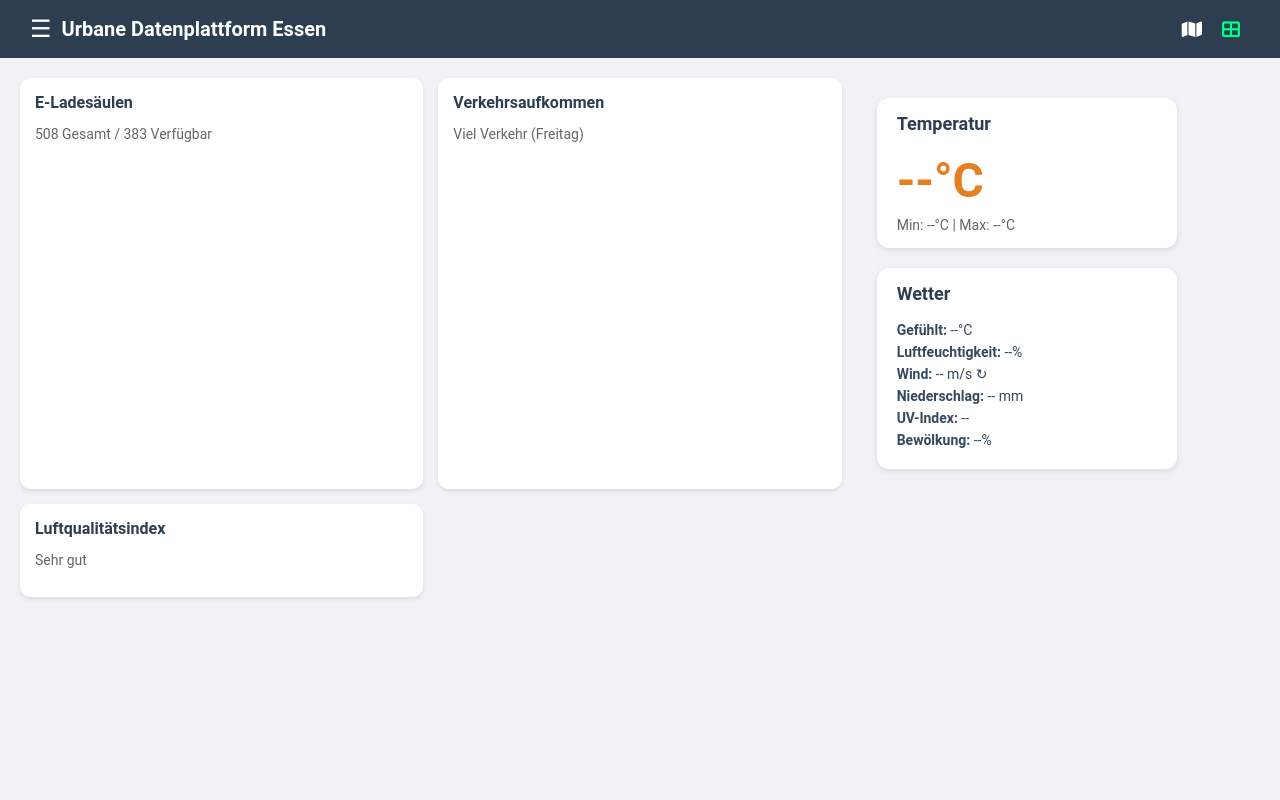
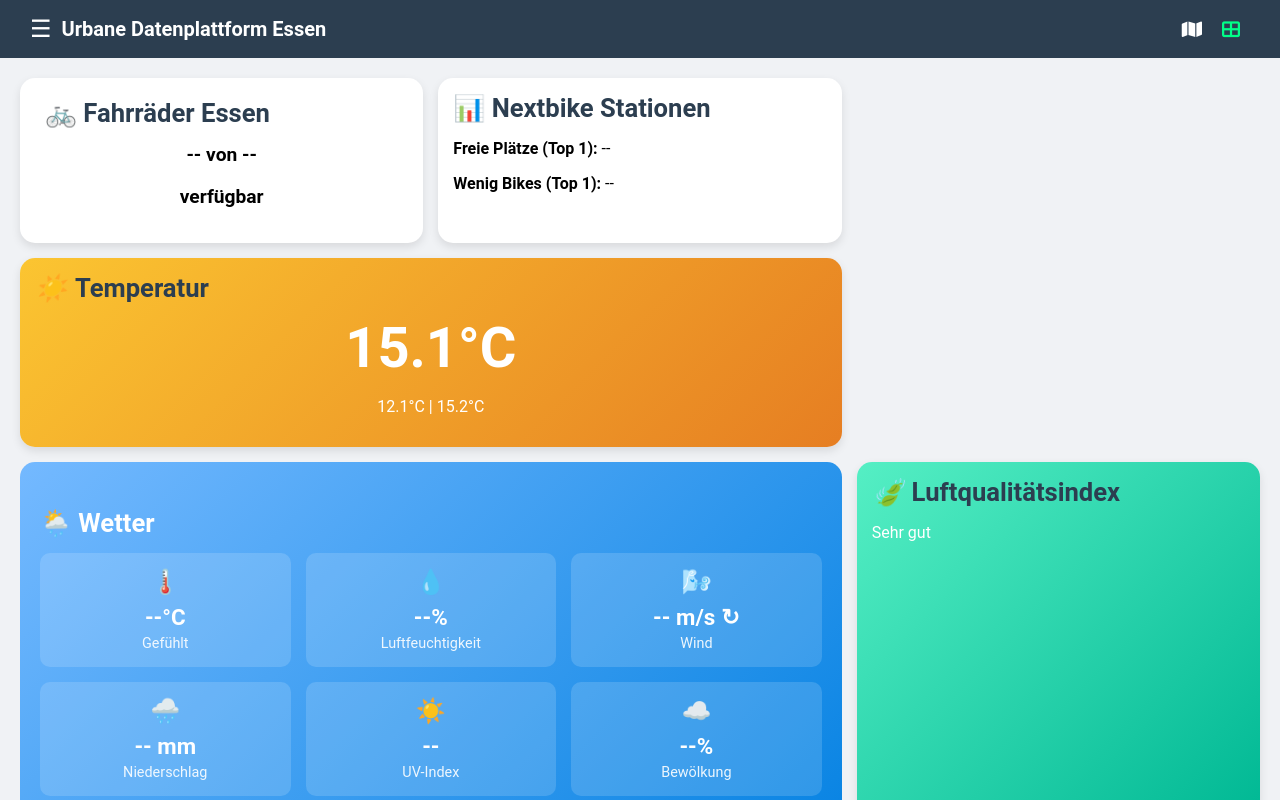
Before and after one commit to Miemieku/urbanedatenplattform-Essen, a website: page public/dashboard.html in a window 1280 px wide. Drawn offline with nearby package versions, Linux system fonts and the light colour scheme; no server answers.

Commit message:
dashboard

```diff
--- a/public/dashboard.css
+++ b/public/dashboard.css
@@ -1,74 +1,132 @@
-    *{
-      box-sizing: border-box;
-      font-family: 'Roboto', sans-serif;
-    }
 body {
   margin: 0;
   background-color: #f0f2f5;
+  font-family: 'Roboto', sans-serif;
 }
+
 .dashboard {
   display: grid;
   grid-template-columns: repeat(auto-fill, minmax(300px, 1fr));
   gap: 15px;
   padding: 20px;
 }
+
 .widget {
   background-color: white;
   padding: 15px;
-      border-radius: 10px;
-      box-shadow: 0 2px 4px rgba(0,0,0,0.1);
+  border-radius: 15px;
+  box-shadow: 0 4px 10px rgba(0,0,0,0.1);
+  transition: transform 0.2s ease, box-shadow 0.2s ease;
 }
+
+.widget:hover {
+  transform: translateY(-3px);
+  box-shadow: 0 6px 15px rgba(0,0,0,0.15);
+}
+
 .widget h3 {
   margin-top: 0;
-      margin-bottom: 10px;
-      font-size: 16px;
+  margin-bottom: 12px;
+  font-size: 1.6rem;
+  font-weight: bold;
   color: #2c3e50;
-    }
-    .small-text {
-      font-size: 14px;
-      color: #666;
+  display: flex;
+  align-items: center;
+  gap: 8px;
 }
 
-    .weather-card-container {
-  display: flex;
-  flex-wrap: wrap;
-  gap: 20px;
-  margin: 20px;
+/* Temperatur 卡片 */
+.temperature-card {
+  grid-column: span 2;
+  text-align: center;
+  background: linear-gradient(135deg, #fbc531, #e67e22);
+  color: white;
 }
 
-.card {
-  background-color: #ffffff;
-  padding: 15px 20px;
-  border-radius: 12px;
-  box-shadow: 0 2px 6px rgba(0,0,0,0.1);
-  width: 300px;
+.temperature-card .value {
+  font-size: 3.5rem;
+  font-weight: bold;
+  margin: 10px 0;
 }
 
-.card h3 {
-  margin-top: 0;
-  color: #2c3e50;
-  font-size: 18px;
+.weather-card-grid {
+  grid-column: span 2;
+  background: linear-gradient(135deg, #74b9ff, #0984e3);
+  color: white;
+  padding: 20px;
+  border-radius: 15px;
 }
 
-.temperature-card .temp-value {
-  font-size: 48px;
-  color: #e67e22;
+.weather-card-grid h3 {
+  margin-bottom: 15px;
+  font-size: 1.6rem;
   font-weight: bold;
 }
 
-.temp-range {
-  margin-top: 8px;
-  font-size: 14px;
-  color: #666;
+.weather-grid {
+  display: grid;
+  grid-template-columns: repeat(3, 1fr); /* 一排 3 个 */
+  gap: 15px;
 }
 
-.weather-detail {
-  font-size: 14px;
-  margin: 6px 0;
-  color: #34495e;
+.weather-box {
+  background: rgba(255,255,255,0.15);
+  border-radius: 10px;
+  padding: 15px;
+  text-align: center;
+  display: flex;
+  flex-direction: column;
+  align-items: center;
+  justify-content: center;
 }
 
-#wind-dir {
-  display: inline-block;
-  transform: rotate(0deg);
+.weather-box .icon {
+  font-size: 1.5rem;
+  margin-bottom: 8px;
 }
+
+.weather-box .value {
+  font-size: 1.4rem;
+  font-weight: bold;
+  margin-bottom: 5px;
+}
+
+.weather-box .label {
+  font-size: 0.9rem;
+  opacity: 0.9;
+}
+
+
+/* Luftqualität 卡片 */
+.air-card {
+  background: linear-gradient(135deg, #55efc4, #00b894);
+  color: white;
+}
+
+/* 让 Nextbike 卡片更宽 */
+.wide-card {
+  grid-column: span 1;   /* 占据两列 */
+  font-size: 1.2rem;
+  padding: 20px 25px;
+}
+
+/* 保证文字能自动换行，不超出卡片 */
+.wide-card .stat-row .value {
+  white-space: normal;
+  word-break: break-word;
+  overflow-wrap: break-word;
+  text-align: left;   /* ✅ 改成左对齐，长名字更自然 */
+}
+/* 总览数字大号居中 */
+.nb-kpi {
+  font-weight: bold;
+  text-align: center;    /* ✅ 居中 */
+  margin: 15px 0;
+}
+
+.bike-card .muted {
+  text-align: center;
+  font-size: 1rem;
+  opacity: 0.8;
+  margin-top: -10px;
+}
--- a/public/dashboard.html
+++ b/public/dashboard.html
@@ -38,49 +38,77 @@
     </div>
 </header>
 
-  <div class="dashboard">
+ <div class="dashboard">
 
-    <div class="widget">
-      <h3>E-Ladesäulen</h3>
-      <p class="small-text">508 Gesamt / 383 Verfügbar</p>
+<div class="widget bike-card wide-card">
+  <h3>🚲 Fahrräder Essen </h3>
+  <div class="nb-kpi">
+    <span id="nb-available">--</span> von <span id="nb-total">--</span>
+    </p> verfügbar
+  </div>
+
+</div>
+
+
+<div class="widget bike-card">
+  <h3>📊 Nextbike Stationen</h3>
+  <p class="stat-line"><strong>Freie Plätze (Top 1):</strong> <span id="nb-top-free">--</span></p>
+  <p class="stat-line"><strong>Wenig Bikes (Top 1):</strong> <span id="nb-top-low">--</span></p>
+</div>
+
+  <div class="widget temperature-card">
+    <h3><i class="icon-sun">☀️</i> Temperatur</h3>
+    <div class="value">15.1°C</div>
+    <p>12.1°C | 15.2°C</p>
+  </div>
+
+<div class="card weather-card-grid">
+  <h3>🌦️ Wetter</h3>
+  <div class="weather-grid">
+    <div class="weather-box">
+      <div class="icon">🌡️</div>
+      <div class="value" id="apparent-temp">--°C</div>
+      <div class="label">Gefühlt</div>
     </div>
-
-    <div class="widget">
-      <h3>Verkehrsaufkommen</h3>
-      <p class="small-text">Viel Verkehr (Freitag)</p>
+    <div class="weather-box">
+      <div class="icon">💧</div>
+      <div class="value" id="humidity">--%</div>
+      <div class="label">Luftfeuchtigkeit</div>
     </div>
-
-  <div class="weather-card-container">
-    <!-- 温度卡 -->
-    <div class="card temperature-card">
-      <h3>Temperatur</h3>
-      <div class="card-main">
-        <span class="temp-value" id="temp-now">--°C</span>
-        <div class="temp-range">
-          <span id="temp-min">Min: --°C</span> |
-          <span id="temp-max">Max: --°C</span>
-        </div>
+    <div class="weather-box">
+      <div class="icon">🌬️</div>
+      <div class="value">
+        <span id="wind">-- m/s</span>
+        <span id="wind-dir">↻</span>
       </div>
+      <div class="label">Wind</div>
     </div>
-
-    <!-- 天气卡 -->
-    <div class="card weather-card">
-      <h3>Wetter</h3>
-      <div class="weather-detail"><strong>Gefühlt:</strong> <span id="apparent-temp">--°C</span></div>
-      <div class="weather-detail"><strong>Luftfeuchtigkeit:</strong> <span id="humidity">--%</span></div>
-      <div class="weather-detail"><strong>Wind:</strong> <span id="wind">-- m/s</span> <span id="wind-dir">↻</span></div>
-      <div class="weather-detail"><strong>Niederschlag:</strong> <span id="rain">-- mm</span></div>
-      <div class="weather-detail"><strong>UV-Index:</strong> <span id="uv">--</span></div>
-      <div class="weather-detail"><strong>Bewölkung:</strong> <span id="cloud">--%</span></div>
+    <div class="weather-box">
+      <div class="icon">🌧️</div>
+      <div class="value" id="rain">-- mm</div>
+      <div class="label">Niederschlag</div>
+    </div>
+    <div class="weather-box">
+      <div class="icon">☀️</div>
+      <div class="value" id="uv">--</div>
+      <div class="label">UV-Index</div>
+    </div>
+    <div class="weather-box">
+      <div class="icon">☁️</div>
+      <div class="value" id="cloud">--%</div>
+      <div class="label">Bewölkung</div>
     </div>
   </div>
+</div>
 
 
-    <div class="widget">
-      <h3>Luftqualitätsindex</h3>
-      <p class="small-text">Sehr gut</p>
-    </div>
 
+  <div class="widget air-card">
+    <h3><i class="icon-leaf">🍃</i> Luftqualitätsindex</h3>
+    <p>Sehr gut</p>
+  </div>
+
+</div>
 
   <script src="https://cdn.jsdelivr.net/npm/chart.js"></script>
   <script>
--- a/public/dashboard.js
+++ b/public/dashboard.js
@@ -27,3 +27,29 @@ async function fetchWeather() {
 }
 
 fetchWeather();
+
+fetch("https://api.nextbike.net/maps/nextbike-live.json?city=133")
+  .then(r => r.json())
+  .then(data => {
+    const city = data.countries[0].cities.find(c => c.uid === 133);
+    // 顶部 KPI
+    document.getElementById("nb-available").textContent = city.available_bikes;
+    document.getElementById("nb-total").textContent = city.set_point_bikes;
+
+    const places = city.places || [];
+
+    // 空位最多 Top1
+    const topFree = [...places].sort((a,b)=> (b.free_racks||0) - (a.free_racks||0))[0];
+    const freeText = topFree ? `${topFree.name} (${topFree.free_racks||0})` : "n/a";
+    const freeEl = document.getElementById("nb-top-free");
+    freeEl.textContent = freeText;
+    freeEl.title = freeText;   // tooltip 展示完整名称
+
+    // 车辆最少 Top1
+    const topLow = [...places].sort((a,b)=> (a.bikes||0) - (b.bikes||0))[0];
+    const lowText = topLow ? `${topLow.name} (${topLow.bikes||0})` : "n/a";
+    const lowEl = document.getElementById("nb-top-low");
+    lowEl.textContent = lowText;
+    lowEl.title = lowText;     // tooltip
+  })
+  .catch(err => console.error("Nextbike API Fehler:", err));
```
Lines whose indentation alone changed are shown as unchanged.
